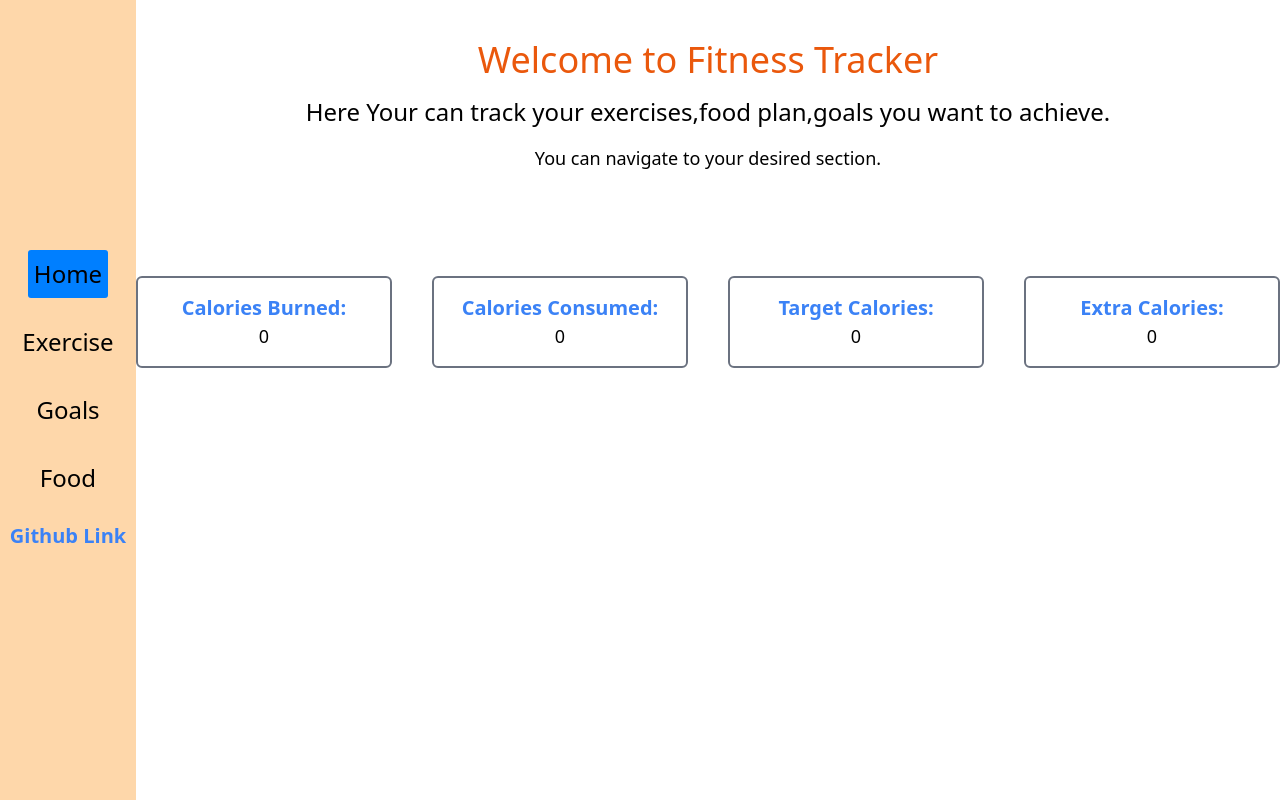
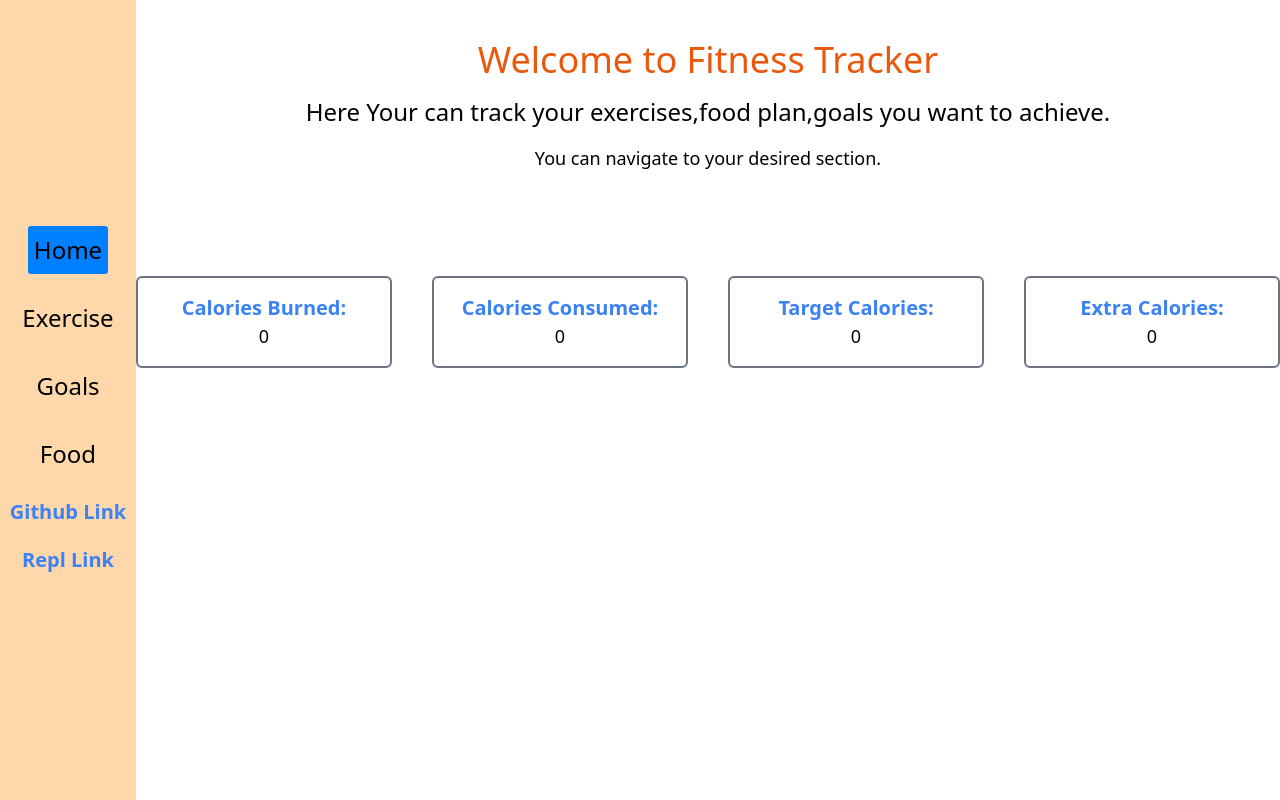
Before and after one commit to Nithin3008/fitnessapp, a React (Create React App) app: page / in a window 1280 px wide. Built offline with nearby package versions, Linux system fonts and the light colour scheme.

Commit message:
minor changes

```diff
--- a/src/pages/AppLayout.jsx
+++ b/src/pages/AppLayout.jsx
@@ -1,7 +1,7 @@
 import React from "react";
 import Navigation from "./Navigation";
 import { Outlet } from "react-router";
-import Footer from "./Footer";
+
 const AppLayout = () => {
   return (
     <>
@@ -13,7 +13,6 @@ const AppLayout = () => {
           <Outlet></Outlet>
         </div>
       </div>
-      {/* <Footer></Footer> */}
     </>
   );
 };
--- a/src/pages/Footer.jsx
+++ /dev/null
@@ -1,22 +0,0 @@
-import React from "react";
-
-const Footer = () => {
-  return (
-    <div className="relative bg-orange-200  bottom-0 w-1/2">
-      <a
-        className="text-xl  text-[#007FFF]"
-        href="https://github.com/Nithin3008/fitnessapp"
-      >
-        Frontend code
-      </a>
-      <a
-        className="text-xl text-[#007FFF]"
-        href="https://replit.com/@nithinrocky30/assignment17"
-      >
-        Backend code
-      </a>
-    </div>
-  );
-};
-
-export default Footer;
--- a/src/pages/Navigation.jsx
+++ b/src/pages/Navigation.jsx
@@ -28,6 +28,12 @@ const Navigation = () => {
         >
           Github Link
         </a>
+        <a
+          href="https://replit.com/@nithinrocky30/assignment17"
+          className="text-xl text-blue-500 font-bold"
+        >
+          Repl Link
+        </a>
       </div>
     </>
   );
```
